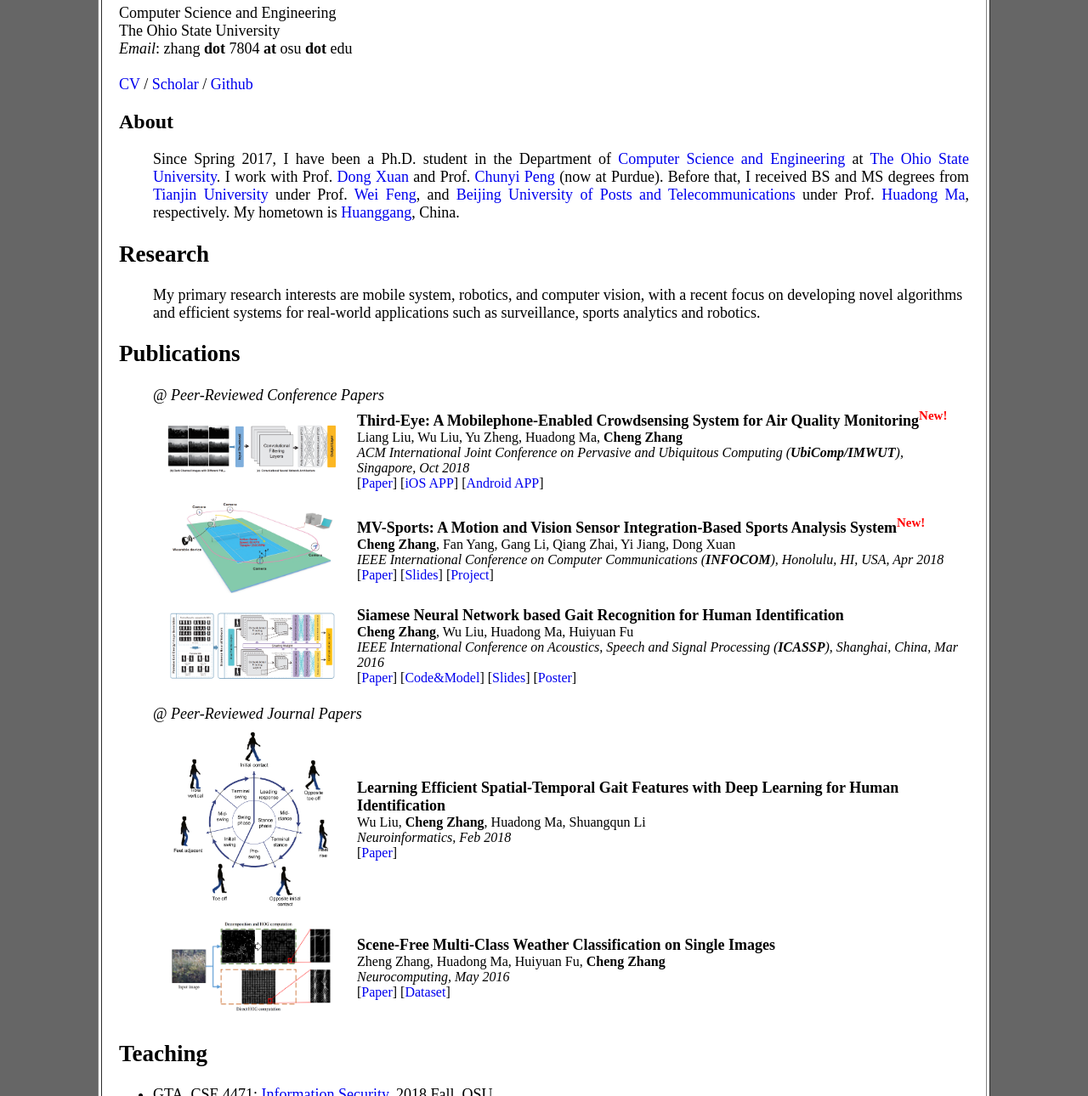
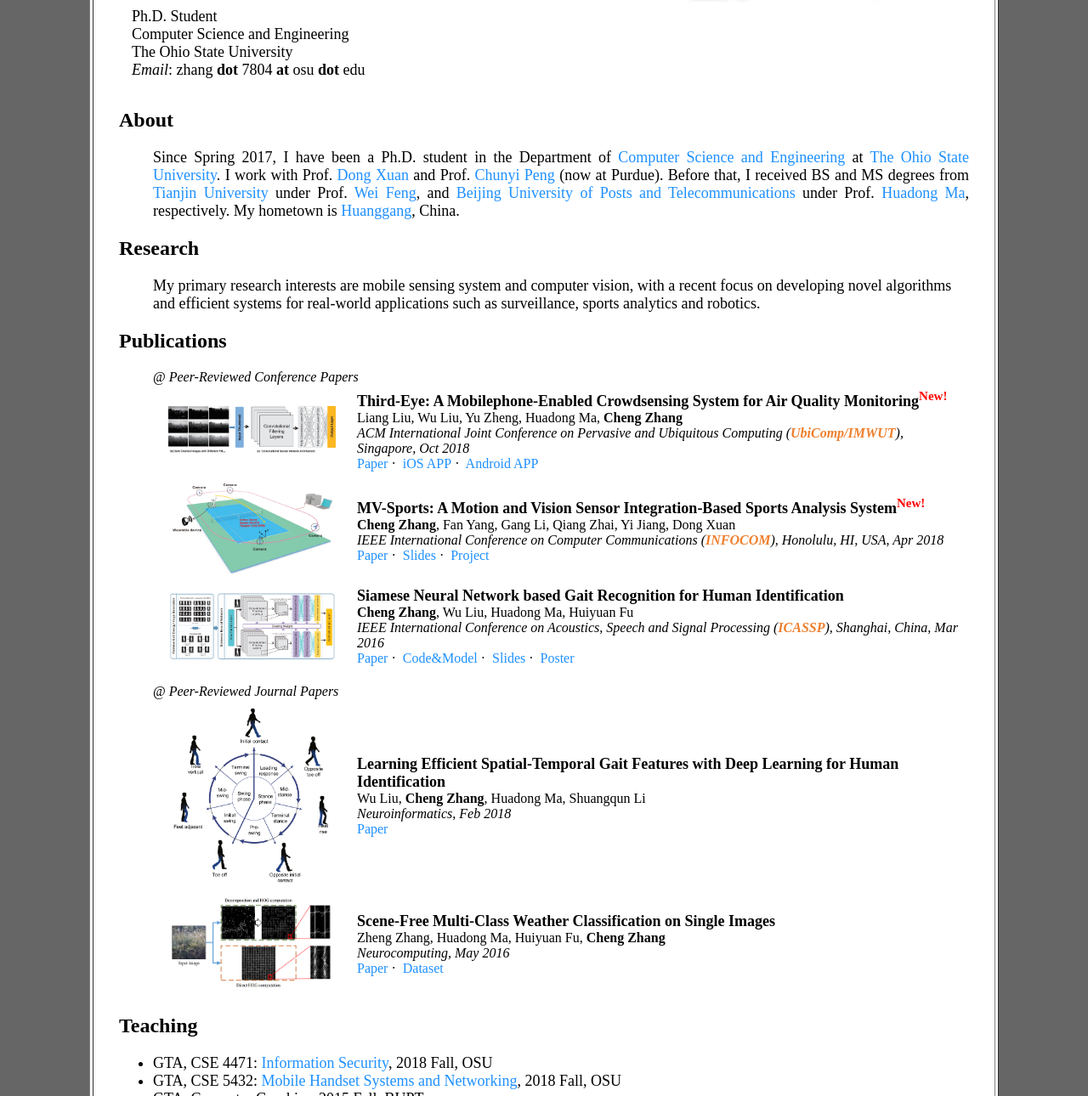
Before and after one commit to czhang0528/czhang0528.github.io, a plain HTML site: page index.html in a window 1280 px wide. Shown: the part 149-1439 px from the top of the page at 85% size. Drawn offline with Linux system fonts and the light colour scheme.

Commit message:
Update index

```diff
--- a/index.html
+++ b/index.html
@@ -8,7 +8,8 @@
 	<meta name="google-site-verification" content="cAkAN_YwWCLDtc67SADxW5c3mlapFs-cJUSPkIff9wc" />
 
 <style>
-	a {text-decoration:none;}
+	a {text-decoration:none;
+	   color: #1E90FF;}
 </style>
 
 <center>
@@ -16,22 +17,25 @@
 <br>
 <!-- <TD BGCOLOR="#ddf2dd"> -->
 
-<TABLE border=1 cellPadding=20 cellSpacing=3 class=cn BGCOLOR="#ffffff">
+<TABLE border=1 cellPadding=30 cellSpacing=3 class=cn BGCOLOR="#ffffff">
 <TR valign=top>
 
         <!-- <TD BGCOLOR="#ddf2dd", width=10000 > -->
 		<TD width=1000>
 
 
-		<TABLE  cellPadding=0 cellSpacing=0 class=cn cols=3>
+		<TABLE  cellPadding=0 cellSpacing=15 class=cn cols=3>
 		<TR>
 			<!-- <TD align="center" valign="middle">&nbsp;&nbsp;&nbsp;<img src="photo/Ling-2015-sss.jpg", width="110">&nbsp;&nbsp;&nbsp;&nbsp;</TD> -->
 			<!-- <TD align="middle" valign="middle"><img src="imgs/Cheng.jpeg", width="200">&nbsp;&nbsp;&nbsp;&nbsp;</TD> -->
 			<TD >
 				<table style="width:100%">
 				<tr>
-					<td style="min-width:250px"><h1>Cheng Zhang</h1></td>
-					<td align="right"><img border="0" src="imgs/cse.jpg"/></td>
+					<td style="min-width:200px"><h1>Cheng Zhang</h1></td>
+
+					<td style="min-width" width="1000"><a href="docs/Cheng_resume.pdf" target="_blank" >CV</a> &nbsp;&#183;&nbsp; <a href="https://scholar.google.com/citations?user=vb3l1ZMAAAAJ&hl=en" target="_blank">Scholar</a> &nbsp;&#183;&nbsp; <a href="https://github.com/czhang0528" target="_blank">Github</a></td>
+
+					<td ><img border="0" src="imgs/cse.jpg"/></td>
 				</tr>
 				</table>
 
@@ -40,24 +44,25 @@
 				Computer Science and Engineering<br>
 				The Ohio State University<br>
 				<!-- Office: 274 Dreese Laboratory<br> -->
-				<em>Email</em>: zhang <b>dot</b> 7804 <b>at</b> osu <b>dot</b> edu<br><br>
-				<a href="docs/Cheng_resume.pdf" class="first" target="_blank" >CV</a> / <a href="https://scholar.google.com/citations?user=vb3l1ZMAAAAJ&hl=en" target="_blank">Scholar</a> / <a href="https://github.com/czhang0528" target="_blank">Github</a>
+				<em>Email</em>: zhang <b>dot</b> 7804 <b>at</b> osu <b>dot</b> edu
+				</font>
+				<!-- <a href="docs/Cheng_resume.pdf" class="first" target="_blank" >CV</a> / <a href="https://scholar.google.com/citations?user=vb3l1ZMAAAAJ&hl=en" target="_blank">Scholar</a> / <a href="https://github.com/czhang0528" target="_blank">Github</a> -->
 			</TD>
-
 
 		</TR>
 		</TABLE>
-
 		<h2>About</h2>
 		<ul>
 		<font size="4">
 		<p align="justify">Since Spring 2017, I have been a Ph.D. student in the Department of <a href="https://cse.osu.edu/" target="_blank">Computer Science and Engineering</a> at <a href="https://www.osu.edu/" target="_blank">The Ohio State University</a>. I work with Prof. <a href="http://web.cse.ohio-state.edu/~xuan.3/" target="_blank">Dong Xuan </a>and Prof. <a href="https://www.cs.purdue.edu/homes/chunyi/" target="_blank">Chunyi Peng </a>(now at Purdue). Before that, I received BS and MS degrees from <a href="http://www.tju.edu.cn/" target="_blank">Tianjin University</a> under Prof. <a href="https://scholar.google.com/citations?user=7ory1i8AAAAJ&hl=zh-CN" target="_blank">Wei Feng</a>, and <a href="http://www.bupt.edu.cn/" target="_blank">Beijing University of Posts and Telecommunications</a> under Prof. <a href="https://scholar.google.com/citations?user=IrYTo1QAAAAJ&hl=zh-CN" target="_blank">Huadong Ma</a>, respectively. My hometown is <a href="https://en.wikipedia.org/wiki/Huanggang" target="_blank">Huanggang</a>, China.</p>
+        </font>
         </ul>
 
 		<h2>Research</h2>
 		<ul>
 		<font size="4">
-		My primary research interests are mobile system, robotics, and computer vision, with a recent focus on developing novel algorithms and efficient systems for real-world applications such as surveillance, sports analytics and robotics.
+		My primary research interests are mobile sensing system and computer vision, with a recent focus on developing novel algorithms and efficient systems for real-world applications such as surveillance, sports analytics and robotics.
+		</font>
 
 		<!-- <li>For system implementation, my research is based on customized hardware platforms, i.e., wearable devices, camera sensors, and mobile robot platform. For theoretical modeling, my research is based on advanced signal processing, computer vision, machine learning, optimization and probability methods. -->
 		</ul>
@@ -72,11 +77,11 @@
 			<font size="4"><b>Third-Eye: A Mobilephone-Enabled Crowdsensing System for Air Quality Monitoring</b><sup><font color="red"><strong>New!</strong></font></sup><br>
 			<font size="3.5">
 			Liang Liu, Wu Liu, Yu Zheng, Huadong Ma, <strong>Cheng Zhang</strong><br>
-			<i>ACM International Joint Conference on Pervasive and Ubiquitous Computing (<strong>UbiComp/</strong><strong>IMWUT</strong>), Singapore, Oct 2018<br></i>
+			<i>ACM International Joint Conference on Pervasive and Ubiquitous Computing (<strong style="color: #EE7F2D;">UbiComp/</strong><strong style="color: #EE7F2D;">IMWUT</strong>), Singapore, Oct 2018<br></i>
 			<!-- Proceedings of the ACM on Interactive, Mobile, Wearable and Ubiquitous Technologies (<strong>IMWUT</strong>), Mar 2018<br> -->
-			[<a href="docs/imwut18.pdf" target="_blank">Paper</a>]
-			[<a href="https://itunes.apple.com/us/app/%E5%BC%80%E5%A4%A9%E7%9C%BC/id1211238771?mt=8" target="_blank">iOS APP</a>]
-			[<a href="docs/kaitianyan.apk">Android APP</a>]<strong>
+			<a href="docs/imwut18.pdf" target="_blank">Paper</a>&nbsp;&#183;&nbsp;
+			<a href="https://itunes.apple.com/us/app/%E5%BC%80%E5%A4%A9%E7%9C%BC/id1211238771?mt=8" target="_blank">iOS APP</a>&nbsp;&#183;&nbsp;
+			<a href="docs/kaitianyan.apk">Android APP</a><strong>
 			</font>
 			</TD>
 		</TR>
@@ -87,10 +92,10 @@
 			<font size="4"><b>MV-Sports: A Motion and Vision Sensor Integration-Based Sports Analysis System</b><sup><font color="red"><strong>New!</strong></font></sup><br>
 			<font size="3.5">
 			<strong>Cheng Zhang</strong>, Fan Yang, Gang Li, Qiang Zhai, Yi Jiang, Dong Xuan<br>
-			<i>IEEE International Conference on Computer Communications (<strong>INFOCOM</strong>), Honolulu, HI, USA, Apr 2018<br></i>
-			[<a href="docs/MV-Sports.pdf" target="blank">Paper</a>]
-			[<a href="docs/MV-sports_slides.pdf" target="blank">Slides</a>]
-			[<a href="#">Project</a>]<strong>
+			<i>IEEE International Conference on Computer Communications (<strong style="color: #EE7F2D;">INFOCOM</strong>), Honolulu, HI, USA, Apr 2018<br></i>
+			<a href="docs/MV-Sports.pdf" target="blank">Paper</a>&nbsp;&#183;&nbsp;
+			<a href="docs/MV-sports_slides.pdf" target="blank">Slides</a>&nbsp;&#183;&nbsp;
+			<a href="#">Project</a><strong>
 			</font>
 			</TD>
 		</TR>
@@ -101,11 +106,11 @@
 			<font size="4"><b>Siamese Neural Network based Gait Recognition for Human Identification</b><br>
 			<font size="3.5">
 			<strong>Cheng Zhang</strong>, Wu Liu, Huadong Ma, Huiyuan Fu<br>
-			<i>IEEE International Conference on Acoustics, Speech and Signal Processing (<strong>ICASSP</strong>), Shanghai, China, Mar 2016<br></i>
-			[<a href="docs/Cheng_ICASSP2016.pdf" target="_blank">Paper</a>]
-			[<a href="https://github.com/czhang0528/Gait-Recognition" target="_blank">Code&Model</a>]
-			[<a href="docs/icassp2016.pdf" target="_blank">Slides</a>]
-			[<a href="docs/icassp2016_poster.pdf" target="_blank">Poster</a>]
+			<i>IEEE International Conference on Acoustics, Speech and Signal Processing (<strong style="color: #EE7F2D;">ICASSP</strong>), Shanghai, China, Mar 2016<br></i>
+			<a href="docs/Cheng_ICASSP2016.pdf" target="_blank">Paper</a>&nbsp;&#183;&nbsp;
+			<a href="https://github.com/czhang0528/Gait-Recognition" target="_blank">Code&Model</a>&nbsp;&#183;&nbsp;
+			<a href="docs/icassp2016.pdf" target="_blank">Slides</a>&nbsp;&#183;&nbsp;
+			<a href="docs/icassp2016_poster.pdf" target="_blank">Poster</a>
 			</font>
 			</TD>
 		</TR>
@@ -118,11 +123,11 @@
 		<TR>
 			<TD align="center" valign="middle">&nbsp;&nbsp;&nbsp;<img src="imgs/neuroinformatics18.png", width="200">&nbsp;&nbsp;&nbsp;&nbsp;</TD>
 			<TD >
-			<font size="4"><b>Learning Efficient Spatial-Temporal Gait Features with Deep Learning for Human Identification</b><br>
+			<font size="4"><b>Learning Efficient Spatial-Temporal Gait Features with Deep Learning for Human Identification</b><br></font>
 			<font size="3.5">
 			Wu Liu, <strong>Cheng Zhang</strong>, Huadong Ma, Shuangqun Li<br>
 			<i>Neuroinformatics, Feb 2018<br></i>
-			[<a href="docs/Neuroinformatics18.pdf" target="_blank">Paper</a>]
+			<a href="docs/Neuroinformatics18.pdf" target="_blank">Paper</a>
 			</font>
 			</TD>
 		</TR>
@@ -134,8 +139,8 @@
 			<font size="3.5">
 			Zheng Zhang, Huadong Ma, Huiyuan Fu, <strong>Cheng Zhang</strong><br>
 			<i>Neurocomputing, May 2016<br></i>
-			[<a href="docs/Cheng_NC2016.pdf" target="_blank">Paper</a>]
-			[<a href="http://mwidataset.weebly.com/" target="_blank">Dataset</a>]
+			<a href="docs/Cheng_NC2016.pdf" target="_blank">Paper</a>&nbsp;&#183;&nbsp;
+			<a href="http://mwidataset.weebly.com/" target="_blank">Dataset</a>
 			</font>
 			</TD>
 		</TR>
@@ -145,16 +150,20 @@
 
 		<h2>Teaching</h2>
 		<ul>
+		<font size="4">
 		<li>GTA, CSE 4471: <a href="http://web.cse.ohio-state.edu/~xuan.3/courses/4471/index_1.html" target="_blank">Information Security</a>, 2018 Fall, OSU
 		<li>GTA, CSE 5432: <a href="http://web.cse.ohio-state.edu/~xuan.3/courses/5432/index.html" target="_blank">Mobile Handset Systems and Networking</a>, 2018 Fall, OSU
 		<li>GTA, Computer Graphics, 2015 Fall, BUPT
+		</font>
 		</ul>
 
 		<h2>Experience</h2>
 		<ul>
+		<font size="4">
 		<li>Intern at DeepCode Robotics, Shanghai, 05/2017 ~ 08/2017, 05/2018 ~ 08/2018
 		<li>Intern at Multimedia Team (currently iDST), Alibaba, Beijing, 07/2015 ~ 09/2015
 		<li>Intern at Test & ATE, 2012 Laboratories, Huawei, Beijing, 08/2014 ~ 04/2015
+		</font>
 		</ul>
 
 		<!-- <h2>Awards</h2>
@@ -182,6 +191,7 @@
 
 		<h2>Miscellaneous</h2>
 		<ul>
+		<font size="4">
 		<li>Upcoming conferences: <a href="http://ct.cswu.me/" target="_blank">Mobile</a> and <a href="https://aideadlin.es/?sub=ML,CV,NLP,RO,SP,GR" target="_blank">AI</a>
 		<li>My favorite song: <a href="https://www.youtube.com/watch?v=vUSzL2leaFM" target="_blank">Wonderful Tonight</a><br>
 		<li>My guitar melody:
@@ -191,13 +201,14 @@
 			<a href="http://changba.com/s/huiT2bp7Eixah0VzxaFgkw?&code=Kxhsv6044ik&from=pcrecommend" target="_blank">Sweet Home</a>
 		<br>
 		<li>Soccer: <a href="https://www.acmilan.com/en" target="_blank">AC Milan</a>
+		</font>
 		</ul>
 		</TD>
 </TR>
 </TABLE>
 <br>
 Copyright 2017-2018, <a href="https://czhang0528.github.io/">Cheng Zhang</a>. All rights reserved.<br>
-Last updated: Aug. 2018.
+Last updated: July 2018.
 <br>
 <br>
 </body>
```
